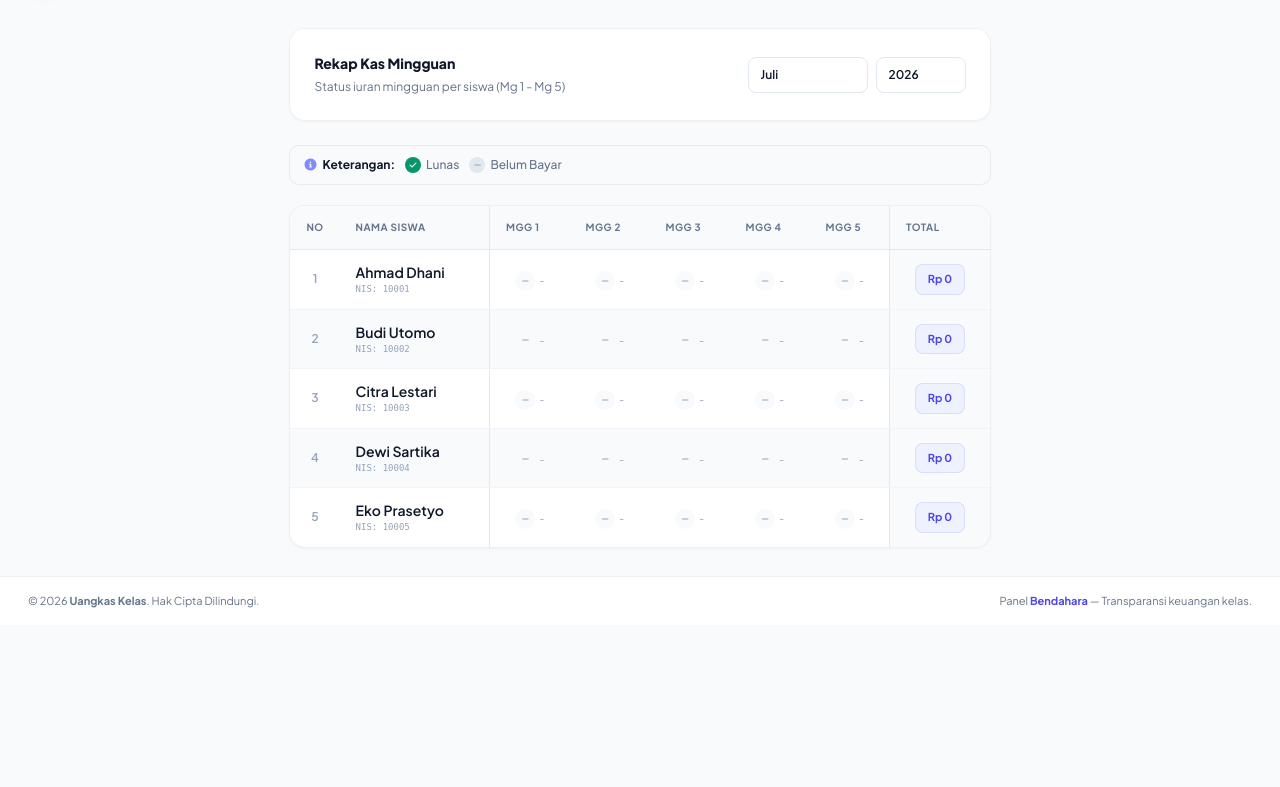
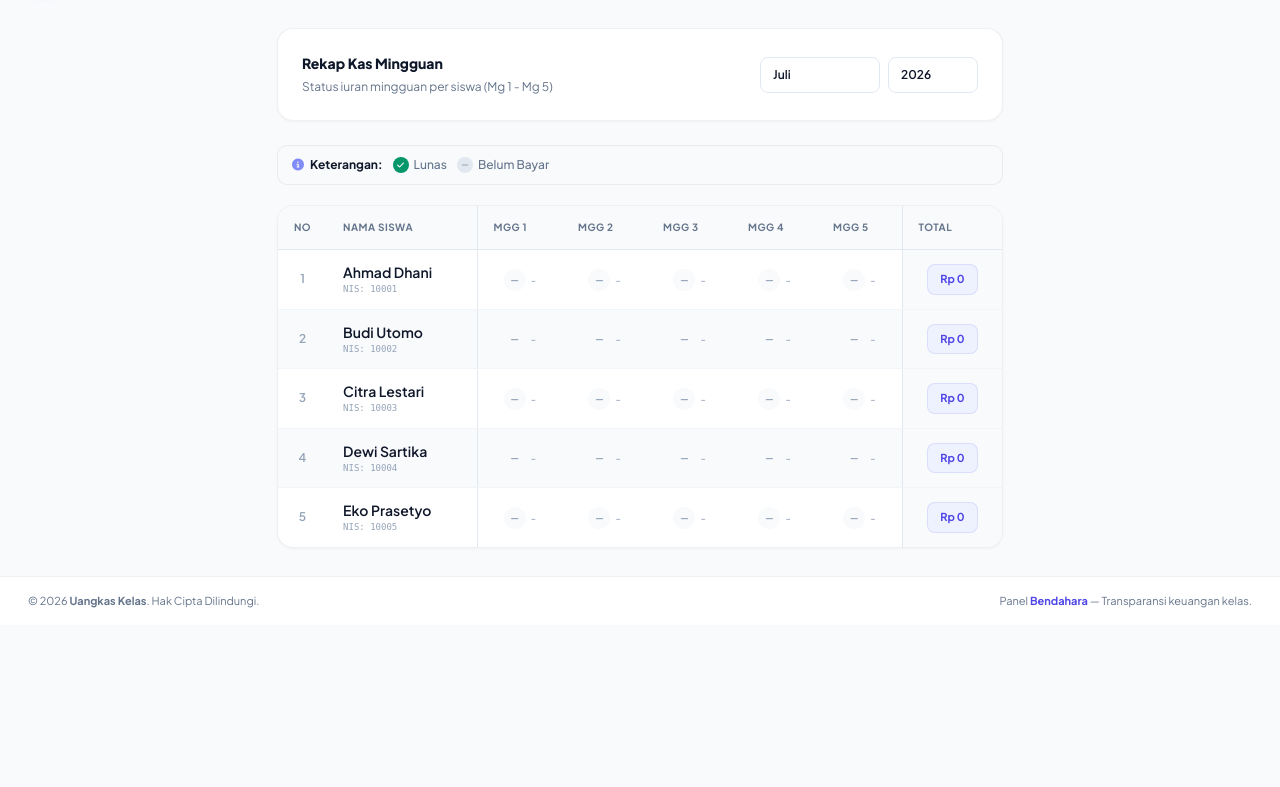
Before and after one commit to georgemillerrr43/kaskelas, a PHP site: page /rekap.php in a window 1280 px wide. Shown: the part 64-851 px from the top of the page. Run offline with PHP 8.4, Linux system fonts and the light colour scheme; the visitor is signed in with stand-in values (Sample User, id 1); data that the repository does not hold is empty; some libraries are stand-ins or nearby versions.

Commit message:
@fix: lebar kolom & icon nominal di rekap.php + export PDF
- rekap.php: lebar kolom Mg 80px -> 85px, icon 20px -> 22px,
  font 9px -> 10px, gap 4px -> 5px
- index.php: export PDF fixed dengan loadSigAndRun wrapper
- Semua nominal Rp di tabel ikon+teks flex-row
@

```diff
--- a/rekap.php
+++ b/rekap.php
@@ -98,11 +98,11 @@ try {
                 <tr>
                     <th class="text-center" style="width:40px">No</th>
                     <th style="min-width:150px;border-right:1px solid var(--border-table)">Nama Siswa</th>
-                    <th class="text-center" style="width:80px;background:var(--surface-bg)">Mgg 1</th>
-                    <th class="text-center" style="width:80px;background:var(--surface-bg)">Mgg 2</th>
-                    <th class="text-center" style="width:80px;background:var(--surface-bg)">Mgg 3</th>
-                    <th class="text-center" style="width:80px;background:var(--surface-bg)">Mgg 4</th>
-                    <th class="text-center" style="width:80px;background:var(--surface-bg)">Mgg 5</th>
+                    <th class="text-center" style="width:85px;background:var(--surface-bg)">Mgg 1</th>
+                    <th class="text-center" style="width:85px;background:var(--surface-bg)">Mgg 2</th>
+                    <th class="text-center" style="width:85px;background:var(--surface-bg)">Mgg 3</th>
+                    <th class="text-center" style="width:85px;background:var(--surface-bg)">Mgg 4</th>
+                    <th class="text-center" style="width:85px;background:var(--surface-bg)">Mgg 5</th>
                     <th class="text-center" style="width:100px;border-left:1px solid var(--border-table);background:var(--surface-bg)">Total</th>
                 </tr>
             </thead>
@@ -133,20 +133,20 @@ try {
                                 $amount = $paid ? $payments[$member['id']][$w] : 0;
                                 if ($paid) $total_paid_this_month += $amount;
                             ?>
-                                <td style="text-align:center;padding:8px 10px;white-space:nowrap">
+                                <td style="text-align:center;padding:8px 6px;white-space:nowrap">
                                     <?php if ($paid): ?>
-                                        <span style="display:inline-flex;align-items:center;gap:4px;white-space:nowrap">
-                                            <span style="width:20px;height:20px;border-radius:50%;background:var(--income-bg);color:var(--income);display:inline-flex;align-items:center;justify-content:center;font-size:8px;font-weight:bold;flex-shrink:0">
+                                        <span style="display:inline-flex;align-items:center;gap:5px;white-space:nowrap">
+                                            <span style="width:22px;height:22px;border-radius:50%;background:var(--income-bg);color:var(--income);display:inline-flex;align-items:center;justify-content:center;font-size:9px;font-weight:bold;flex-shrink:0">
                                                 <i class="fa-solid fa-check"></i>
                                             </span>
-                                            <span style="font-size:9px;font-weight:700;color:var(--income);white-space:nowrap"><?= number_format($amount, 0, ',', '.') ?></span>
+                                            <span style="font-size:10px;font-weight:700;color:var(--income);white-space:nowrap"><?= number_format($amount, 0, ',', '.') ?></span>
                                         </span>
                                     <?php else: ?>
-                                        <span style="display:inline-flex;align-items:center;gap:4px;white-space:nowrap">
-                                            <span style="width:20px;height:20px;border-radius:50%;background:var(--surface-bg);color:var(--text-dim);display:inline-flex;align-items:center;justify-content:center;font-size:8px;flex-shrink:0">
+                                        <span style="display:inline-flex;align-items:center;gap:5px;white-space:nowrap">
+                                            <span style="width:22px;height:22px;border-radius:50%;background:var(--surface-bg);color:var(--text-dim);display:inline-flex;align-items:center;justify-content:center;font-size:9px;flex-shrink:0">
                                                 <i class="fa-solid fa-minus"></i>
                                             </span>
-                                            <span style="font-size:9px;color:var(--text-dim);font-weight:500;white-space:nowrap">-</span>
+                                            <span style="font-size:10px;color:var(--text-dim);font-weight:500;white-space:nowrap">-</span>
                                         </span>
                                     <?php endif; ?>
                                 </td>
```
